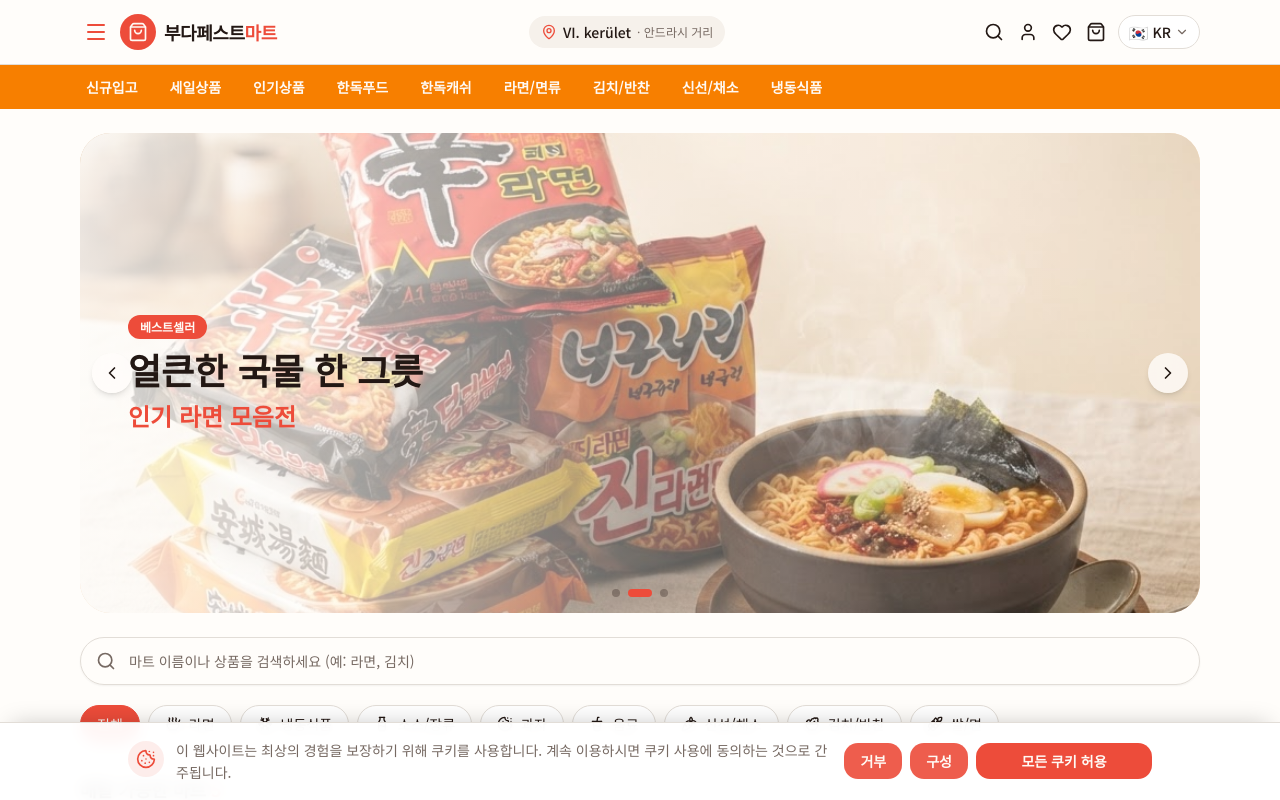
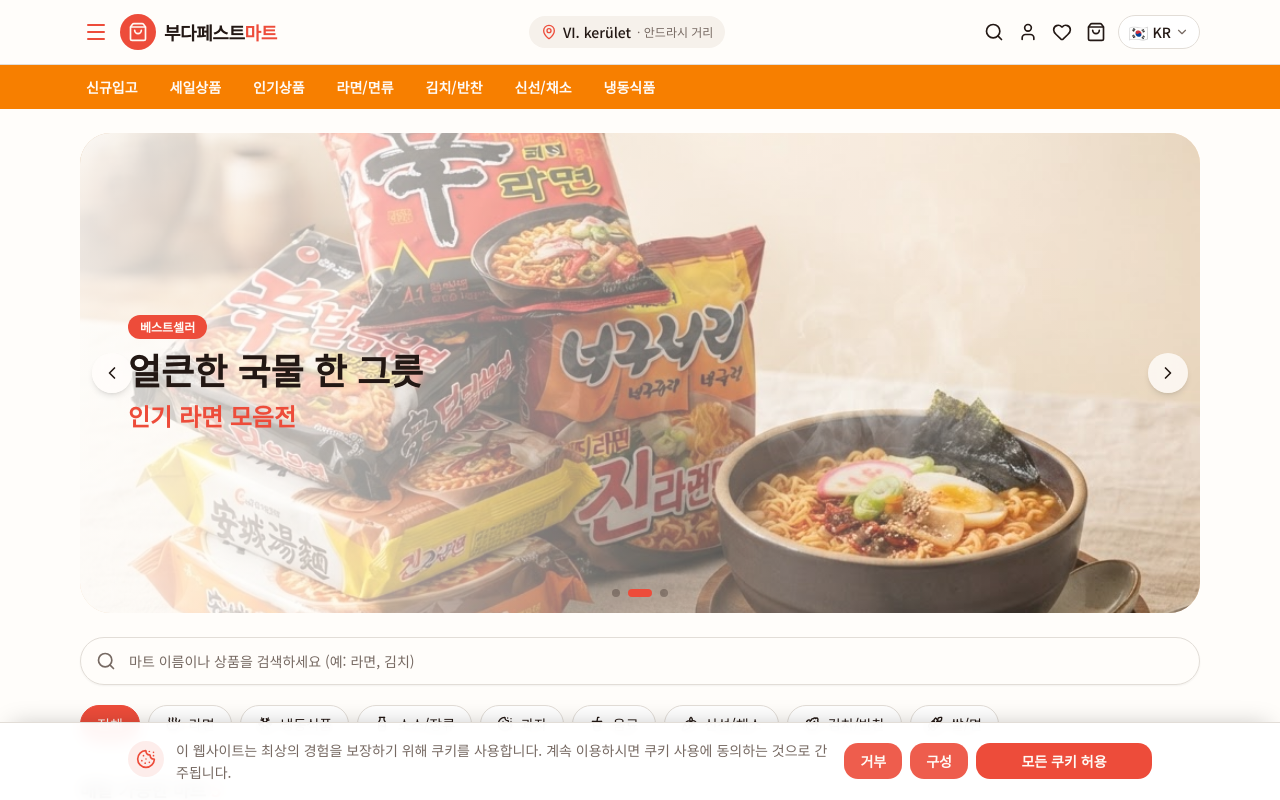
Before and after one commit to mjtkd123-eng/euromart, a Next.js app: page / in a window 1280 px wide. Shown: the top 800 px of the page. Built offline with nearby package versions, Linux system fonts and the light colour scheme.

Commit message:
feat: remove "한독푸드" and "한독캐쉬" from category navigation links

```diff
--- a/components/category-nav.tsx
+++ b/components/category-nav.tsx
@@ -4,8 +4,6 @@ const NAV_LINKS = [
   { label: "신규입고", href: "/" },
   { label: "세일상품", href: "/" },
   { label: "인기상품", href: "/" },
-  { label: "한독푸드", href: "/" },
-  { label: "한독캐쉬", href: "/" },
   { label: "라면/면류", href: "/" },
   { label: "김치/반찬", href: "/" },
   { label: "신선/채소", href: "/" },
```
